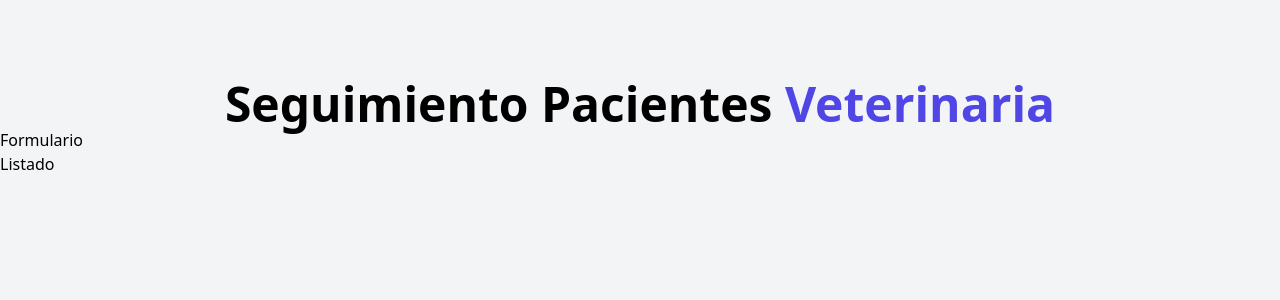
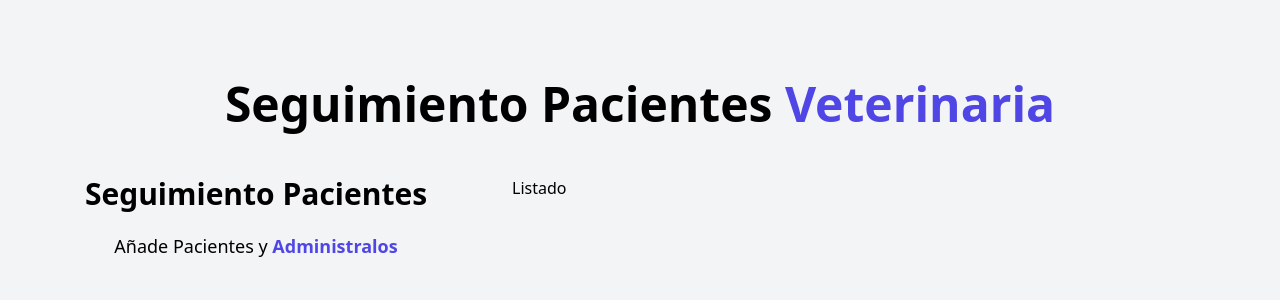
Before and after one commit to Gabulon/Citas-react, a React (Vite) app: page / in a window 1280 px wide. Shown: the top 300 px of the page. Built offline with nearby package versions, Linux system fonts and the light colour scheme.

Commit message:
Creando el componente formulario

```diff
--- a/src/App.jsx
+++ b/src/App.jsx
@@ -6,8 +6,10 @@
   return (
     <div className="container mx-auto mt-20">
       <Header/>
+      <div className="mt-12 md:flex">
       <Formulario/>
       <ListadoPacientes/>
+      </div>
     </div>
   )
 }
--- a/src/components/Formulario.jsx
+++ b/src/components/Formulario.jsx
@@ -1,7 +1,14 @@
 function Formulario(){
 
     return(
-        <h1>Formulario</h1>
+        <div className="md:w-1/2 lg:w-2/5">
+            <h2 className="font-black text-3xl text-center">Seguimiento Pacientes</h2>
+            <p className="text-lg mt-5 text-center">
+                Añade Pacientes y {' '}
+                <span className="text-indigo-600 font-bold ">Administralos</span>
+            </p>
+        </div>
+
     )
 }
 
--- a/src/components/ListadoPacientes.jsx
+++ b/src/components/ListadoPacientes.jsx
@@ -1,7 +1,9 @@
 function ListadoPacientes(){
 
     return(
+        <div className="md:w-1/2 lg:w-3/5">
         <h2>Listado</h2>
+        </div>
     )
 }
 
```
